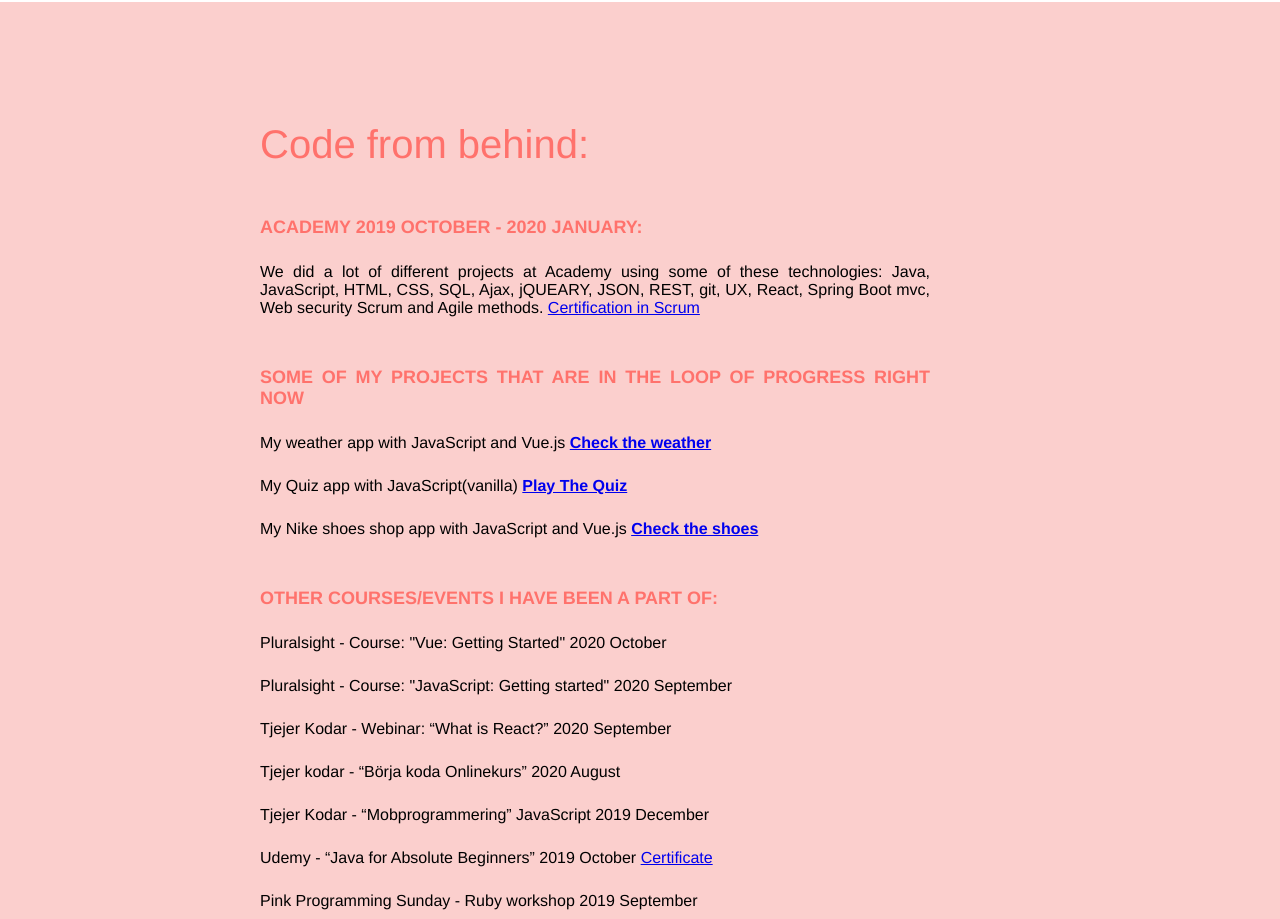
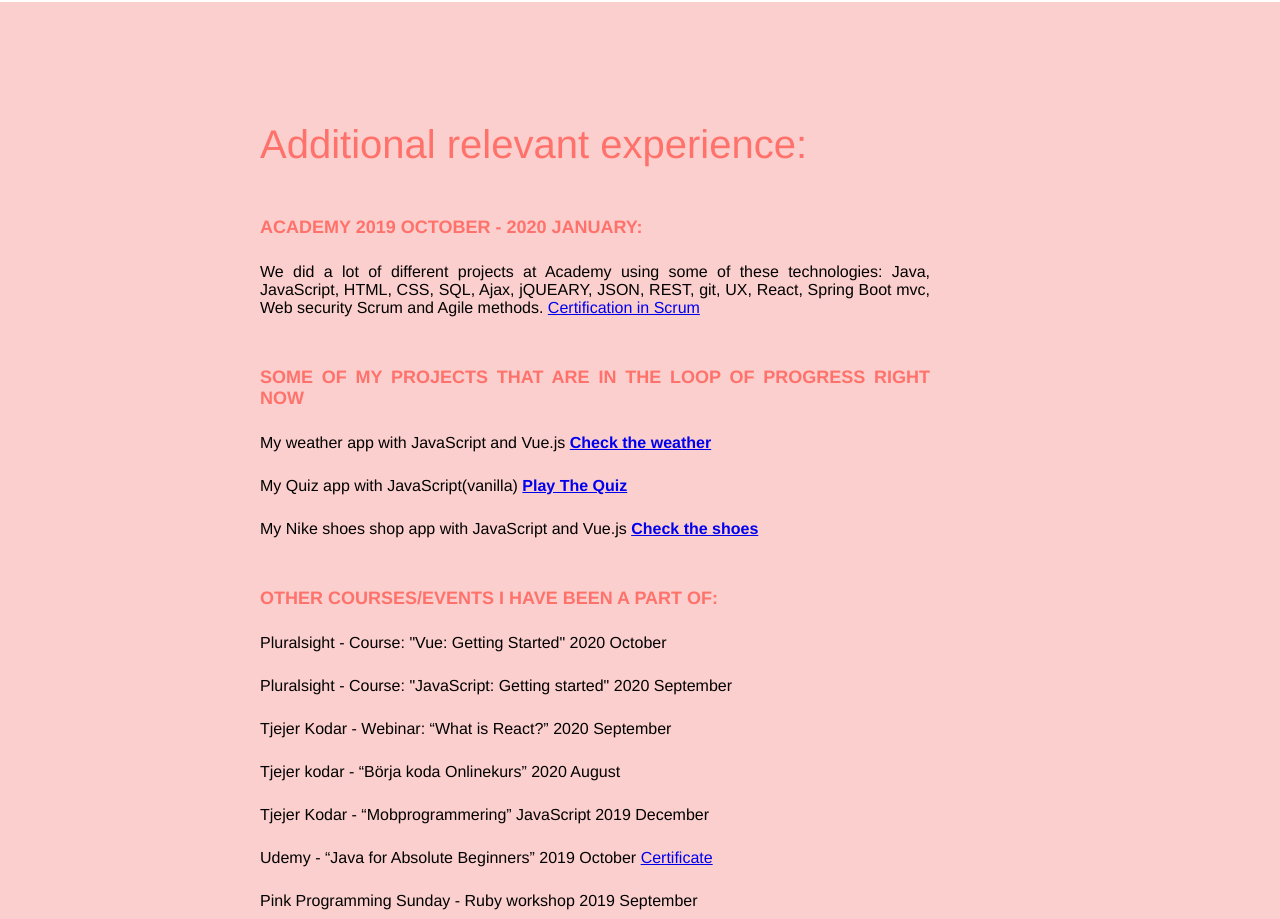
Before and after one commit to JosefinLU/profile-page, a plain HTML site: page index.html in a window 1280 px wide. Shown: the part 1700-2619 px from the top of the page. Drawn offline with Linux system fonts and the light colour scheme.

Commit message:
modification of text

```diff
--- a/index.html
+++ b/index.html
@@ -101,7 +101,7 @@
         </div>
     </section>
     <footer>
-      <h2>Code from behind:</h2>
+      <h2>Additional relevant experience:</h2>
       <h3>Academy 2019 October - 2020 January:</h3>
       <p>
         We did a lot of different projects at Academy using some of these
```
